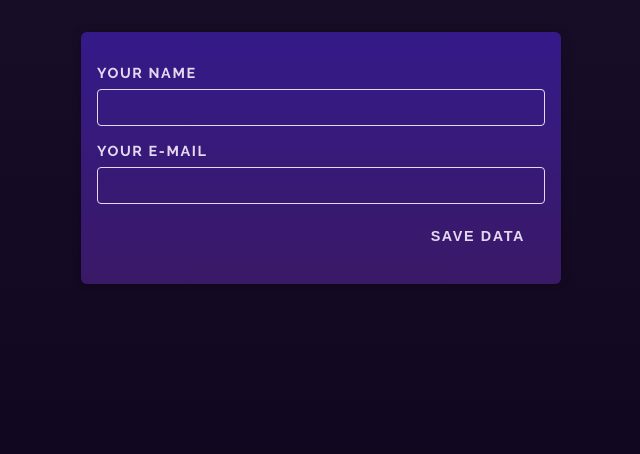
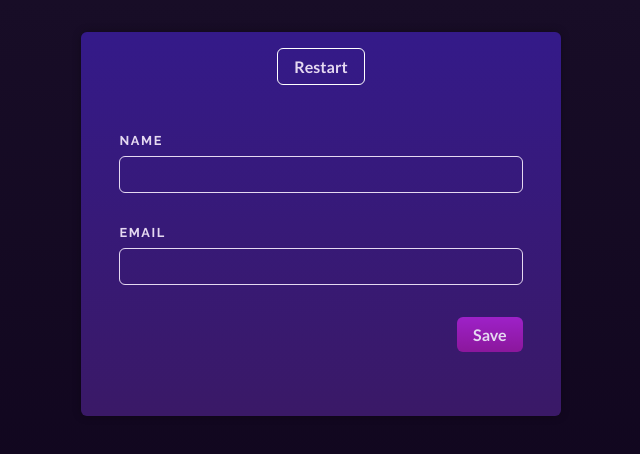
Before and after one commit to jerome-shiftleft/react-ref-portals, a React (Vite) app: page / in a window 1280 px wide. Shown: the top 454 px of the page, without its empty margins (319-959 px from the left). Built offline with nearby package versions, Linux system fonts and the light colour scheme.

Commit message:
exercise done

```diff
--- a/src/App.jsx
+++ b/src/App.jsx
@@ -1,29 +1,21 @@
 import React from 'react';
-import Input from './Input';
+import Form from './Form';
 
-export const userData = {
-  name: '',
-  email: '',
-};
+function App() {
+  const formRef = React.useRef();
 
-export default function App() {
-  const nameRef = React.useRef();
-  const emailRef = React.useRef();
-
-  function handleSaveData() {
-    userData.name = nameRef.current.value;
-    userData.email = emailRef.current.value;
-
-    console.log(userData);
+  function handleRestart() {
+    // Call the clear() method from the Form component
+    formRef.current.clear();
   }
 
   return (
     <div id="app">
-      <Input type="text" label="Your Name" ref={nameRef} />
-      <Input type="email" label="Your E-Mail" ref={emailRef} />
-      <p id="actions">
-        <button onClick={handleSaveData}>Save Data</button>
-      </p>
+      <button onClick={handleRestart}>Restart</button>
+      {/* Pass the ref to the Form component */}
+      <Form ref={formRef} />
     </div>
   );
 }
+
+export default App;
--- /dev/null
+++ b/src/Form.jsx
@@ -0,0 +1,31 @@
+import React from 'react';
+
+const Form = React.forwardRef((props, ref) => {
+  const formRef = React.useRef();
+
+  // Expose clear() function using useImperativeHandle
+  React.useImperativeHandle(ref, () => ({
+    clear() {
+      formRef.current.reset();
+    },
+  }));
+
+  return (
+    <form ref={formRef}>
+      <p>
+        <label>Name</label>
+        <input type="text" />
+      </p>
+
+      <p>
+        <label>Email</label>
+        <input type="email" />
+      </p>
+      <p id="actions">
+        <button>Save</button>
+      </p>
+    </form>
+  );
+});
+
+export default Form;
--- a/src/index.css
+++ b/src/index.css
@@ -24,52 +24,52 @@ body {
   box-shadow: 0 0 8px rgba(0, 0, 0, 0.3);
 }
 
-.control {
-  margin-bottom: 1rem;
-  text-align: left;
+button {
+  font-family: 'Lato', sans-serif;
+  font-size: 1rem;
+  font-weight: 700;
+  padding: 0.5rem 1rem;
+  border: 1px solid white;
+  border-radius: 6px;
+  background: none;
+  color: #e5d9f1;
+  cursor: pointer;
+  transition: all 0.2s ease-in-out;
 }
 
-.control label {
+form button {
+  background: linear-gradient(#9e21c8, #8b179c);
+  border: none;
+}
+
+form {
+  width: 90%;
+  max-width: 40rem;
+  margin: 3rem auto;
+}
+
+form label {
   display: block;
   margin-bottom: 0.5rem;
-  font-size: 0.9rem;
-  font-weight: 700;
+  font-size: 0.8rem;
+  text-align: left;
   text-transform: uppercase;
+  font-weight: bold;
   letter-spacing: 0.1rem;
-  color: #e5d9f1;
 }
 
-.control input {
-  display: block;
+form input {
   width: 100%;
   padding: 0.5rem;
+  border: 1px solid #e5d9f1;
+  border-radius: 6px;
+  background: none;
+  color: #e5d9f1;
   font-size: 1rem;
   font-family: 'Lato', sans-serif;
-  border: 1px solid #e5d9f1;
-  border-radius: 4px;
-  background: transparent;
-  color: #e5d9f1;
+  margin-bottom: 1rem;
 }
 
 #actions {
   text-align: right;
 }
-
-#actions button {
-  display: inline-block;
-  padding: 0.5rem 1rem;
-  margin: 0 0.25rem;
-  font-size: 0.9rem;
-  font-weight: 700;
-  text-transform: uppercase;
-  letter-spacing: 0.1rem;
-  border: none;
-  border-radius: 4px;
-  background: none;
-  color: #e5d9f1;
-  cursor: pointer;
-}
-
-#actions button:hover {
-  background: rgba(255, 255, 255, 0.1);
-}
```
